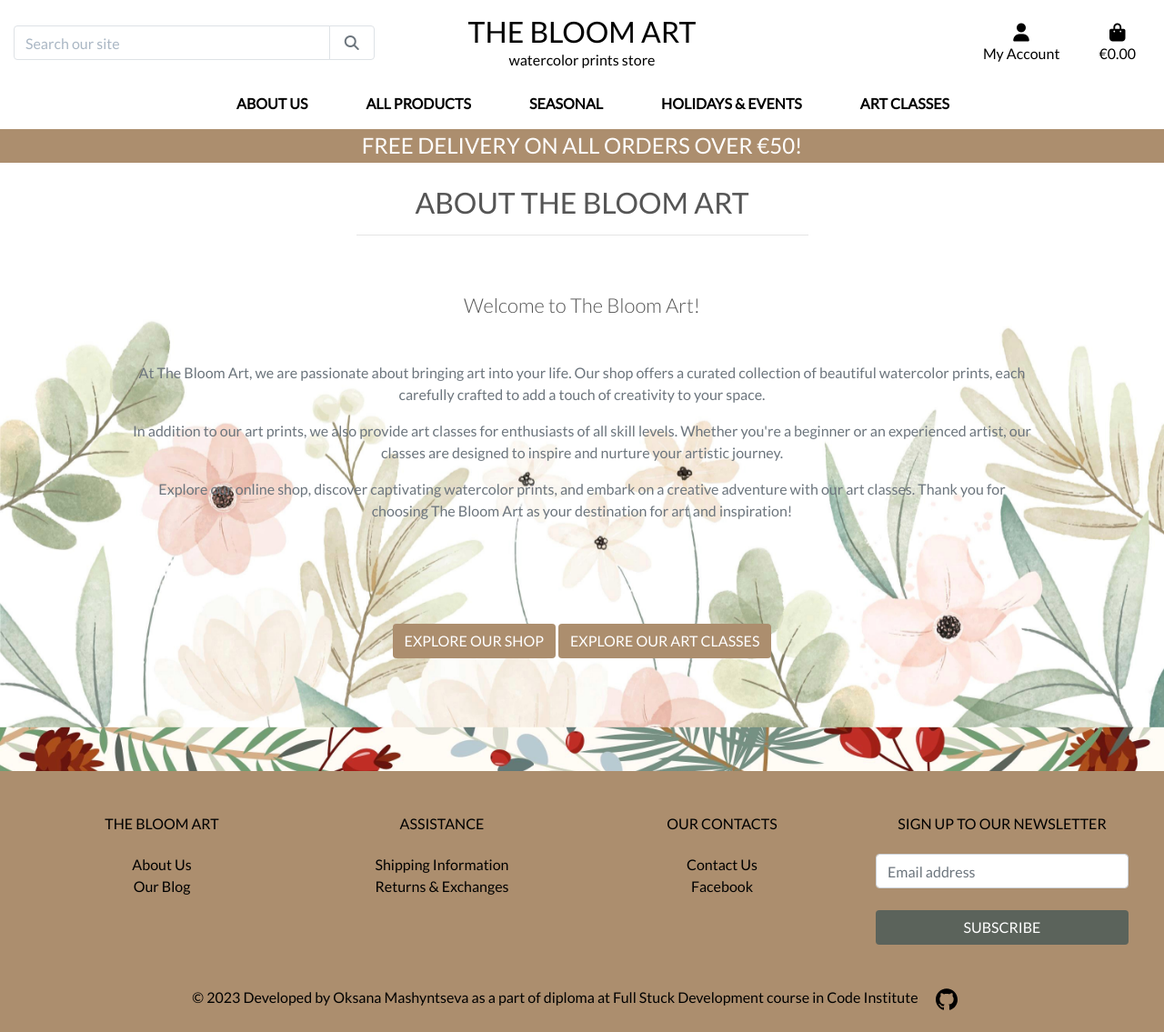
After one commit to ksumm/the_Bloom_PP5, a Django app: page /about_us/ in a window 1280 px wide. The commit adds this page. Shown: the whole page at 91% size. Run offline with Django 3.2, Linux system fonts and the light colour scheme; some libraries are stand-ins or nearby versions.

Commit message:
Add About Us page

```diff
--- /dev/null
+++ b/home/templates/home/about_us.html
@@ -0,0 +1,38 @@
+{% extends "base.html" %}
+{% load static %}
+
+{% block page_header %}
+    <div class="container header-container">
+        <div class="row">
+            <div class="col"></div>
+        </div>
+    </div>
+{% endblock %}
+
+{% block content %}
+    <div class="overlay-thank-you"></div>
+    <div class="container h-100">
+        <div class="row">
+            <div class="col text-center mt-3">
+                <br>
+                <h2 class="logo-font">About The Bloom Art</h2>
+                <hr class="w-50 mb-3">
+                <br>
+                <h3 class="lead mt-4" style="font-size: 22px;">Welcome to The Bloom Art!</h3>
+                <br>
+                <p class="text-muted mt-3" style="font-size: 16px;">At The Bloom Art, we are passionate about bringing art into your life. Our shop offers a curated collection of beautiful watercolor prints, each carefully crafted to add a touch of creativity to your space.</p>
+
+                <p class="text-muted mt-3">In addition to our art prints, we also provide art classes for enthusiasts of all skill levels. Whether you're a beginner or an experienced artist, our classes are designed to inspire and nurture your artistic journey.</p>
+                <p class="text-muted mt-3">Explore our online shop, discover captivating watercolor prints, and embark on a creative adventure with our art classes. Thank you for choosing The Bloom Art as your destination for art and inspiration!</p>
+            </div>
+        </div>
+        <div class="row my-5 text-center">
+            <div class="col">
+                <div class="button-container">
+                    <a href="{% url 'products' %}" class="btn btn-black rounded-4 text-uppercase mt-5">Explore Our Shop</a>
+                    <a href="{% url 'artclass:art_class_list' %}" class="btn btn-black rounded-4 text-uppercase mt-5">Explore Our Art Classes</a>
+                </div>
+            </div>
+        </div>
+    </div>
+{% endblock %}
--- a/home/urls.py
+++ b/home/urls.py
@@ -2,11 +2,9 @@ from django.contrib import admin
 from django.urls import path
 from . import views
 
+
 urlpatterns = [
     path('', views.index, name='home'),
-    path(
-        'delivery/',
-        views.delivery,
-        name='delivery'
-        ),
+    path('delivery/', views.delivery, name='delivery'),
+    path('about_us/', views.about_us, name='about_us'),
 ]
--- a/home/views.py
+++ b/home/views.py
@@ -9,3 +9,6 @@ def index(request):
 def delivery(request):
     """ A view to return the index page and products"""
     return render(request, "home/delivery.html")
+
+def about_us(request):
+    return render(request, 'home/about_us.html')
--- a/static/css/base.css
+++ b/static/css/base.css
@@ -21,6 +21,7 @@ body {
 	position: fixed;
 	z-index: -1;
 }
+
 
 /* from Bulma */
 .icon {
--- a/templates/includes/main-nav.html
+++ b/templates/includes/main-nav.html
@@ -1,5 +1,13 @@
 <div class="collapse navbar-collapse" id="main-nav">
     <ul class="navbar-nav w-auto mx-auto">
+        <li class="nav-item dropdown">
+            <a class="logo-font font-weight-bold nav-link text-black mr-5" href="#" id="all-products-link" data-toggle="dropdown" aria-haspopup="true" aria-expanded="false">
+                About Us
+            </a>
+            <div class="dropdown-menu border-0" aria-labelledby="all-products-link">
+                <a href="{% url 'about_us' %}" class="dropdown-item">About Us</a>
+            </div>
+        </li>
         <li class="nav-item dropdown">
             <a class="logo-font font-weight-bold nav-link text-black mr-5" href="#" id="all-products-link" data-toggle="dropdown" aria-haspopup="true" aria-expanded="false">
                 All Products
```
Also changed, not shown: home/templates/home/index.html (line endings or trailing spaces).
